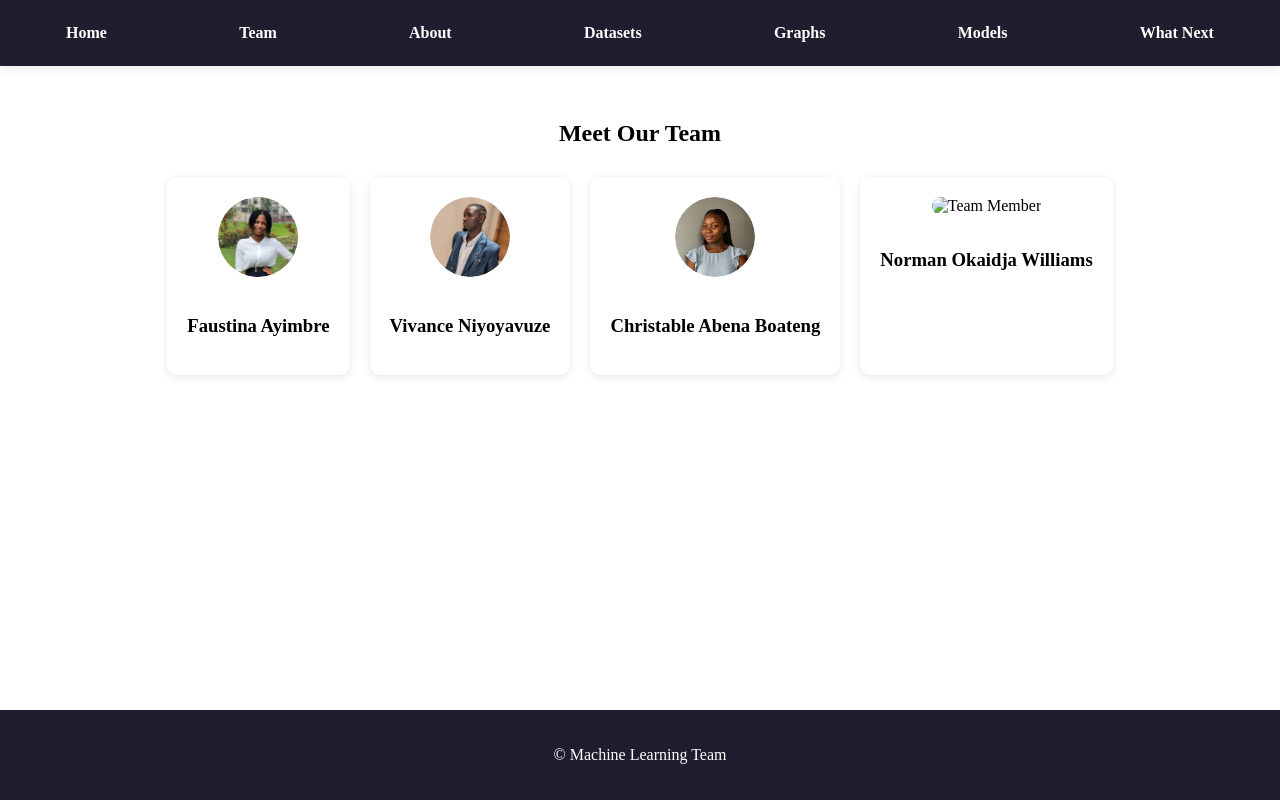
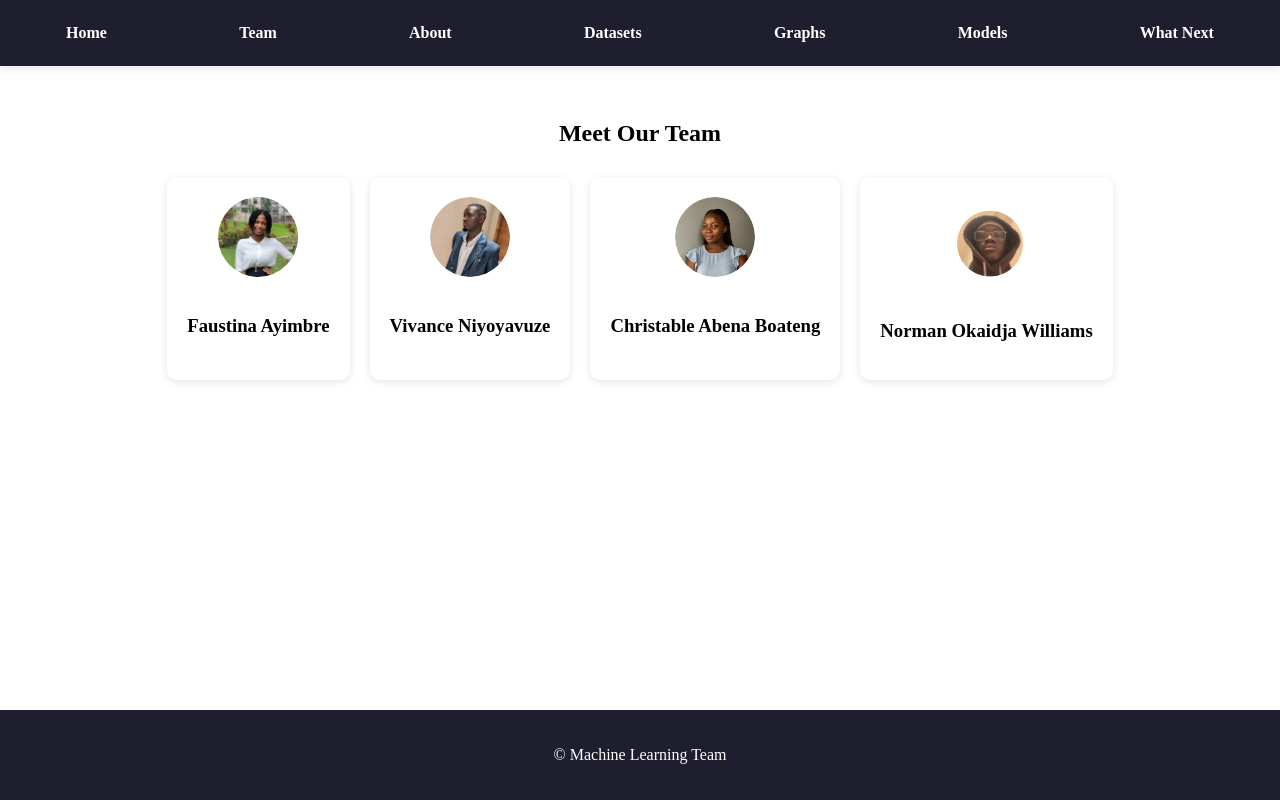
Before and after one commit to Kagide/Web-Project, a plain HTML site: page index.html in a window 1280 px wide. Both pictures are taken after a click on the link "Team". Drawn offline with nearby package versions, Linux system fonts and the light colour scheme.

Commit message:
Add team member photo

```diff
--- a/index.html
+++ b/index.html
@@ -275,7 +275,7 @@
         </div>
 
         <div style="background-color: white; padding: 20px; border-radius: 10px; box-shadow: 0 2px 8px rgba(0,0,0,0.1); max-width: 280px; text-align: center;">
-          <img src="Norman Okaidja Williams.jpg" alt="Team Member" style="width: 80px; margin-bottom: 15px;border-radius: 100px;">
+          <img src="./Norman Okaidja Williams.jpg" alt="Team Member" style="width: 80px; margin-bottom: 15px;border-radius: 100px;">
           <h3>Norman Okaidja Williams</h3>
         </div>
       </div>
```
